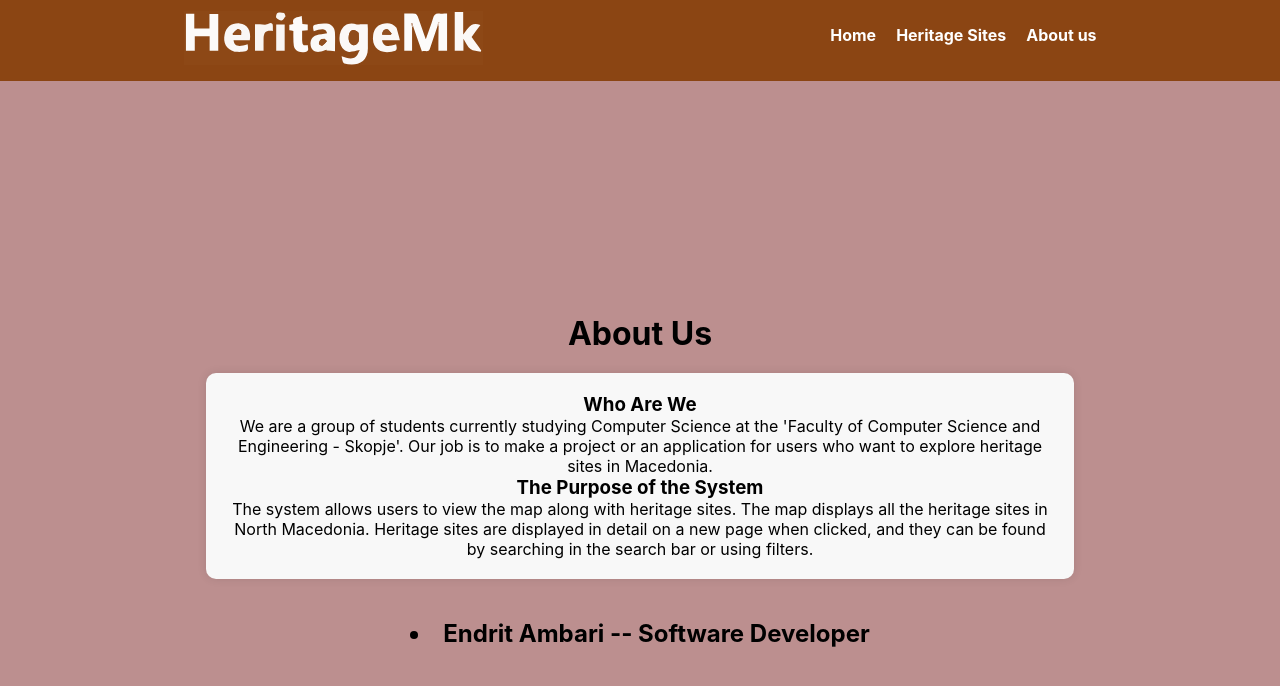
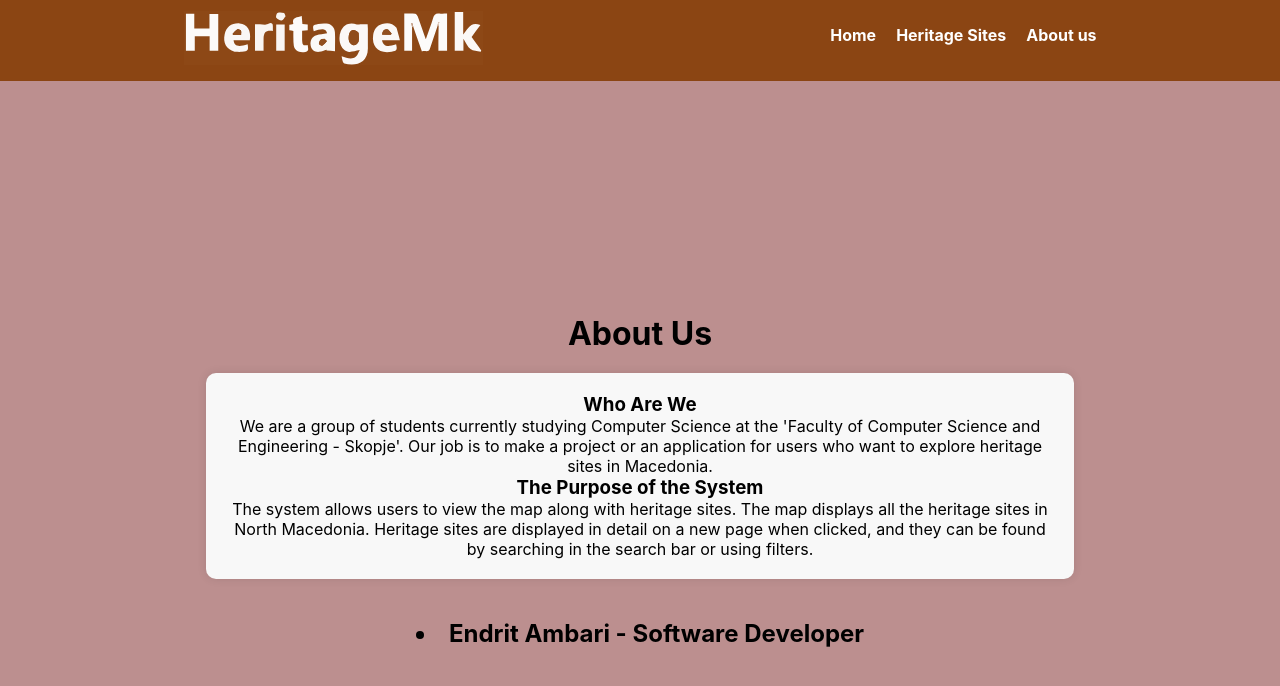
Before and after one commit to eambari/HeritageMacedonia, a React (Create React App) app in the folder frontend/: page /about in a window 1280 px wide. Shown: the top 686 px of the page. Built offline with nearby package versions, Linux system fonts and the light colour scheme; no server answers.

Commit message:
Updated about members

```diff
--- a/frontend/src/about/About.js
+++ b/frontend/src/about/About.js
@@ -32,7 +32,7 @@ const About = () => {
             <div className="team-section">
                 <h2>
                     {teamMembers.map((member) => (
-                        <li key={member.id}>{`${member.name} -- ${member.role}`}</li>
+                        <li key={member.id}>{`${member.name} - ${member.role}`}</li>
                     ))}
                 </h2>
             </div>
```
